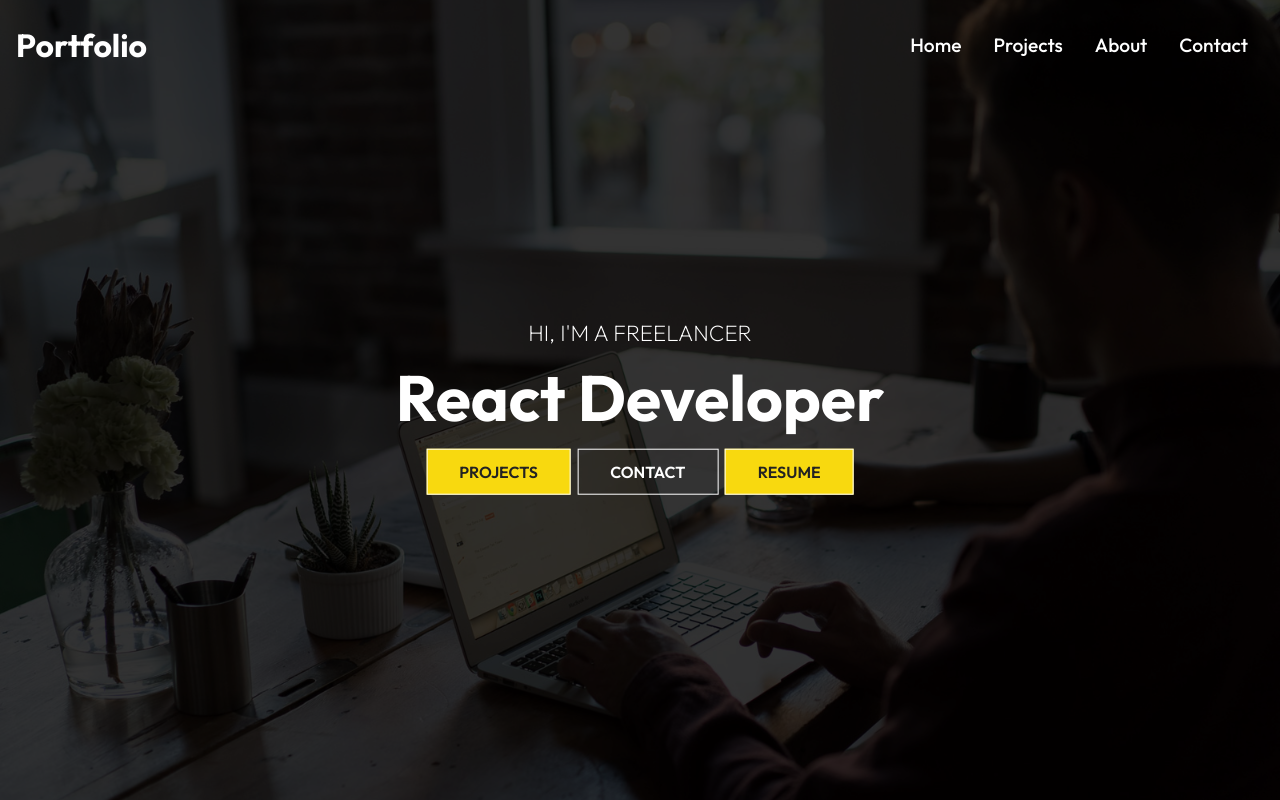
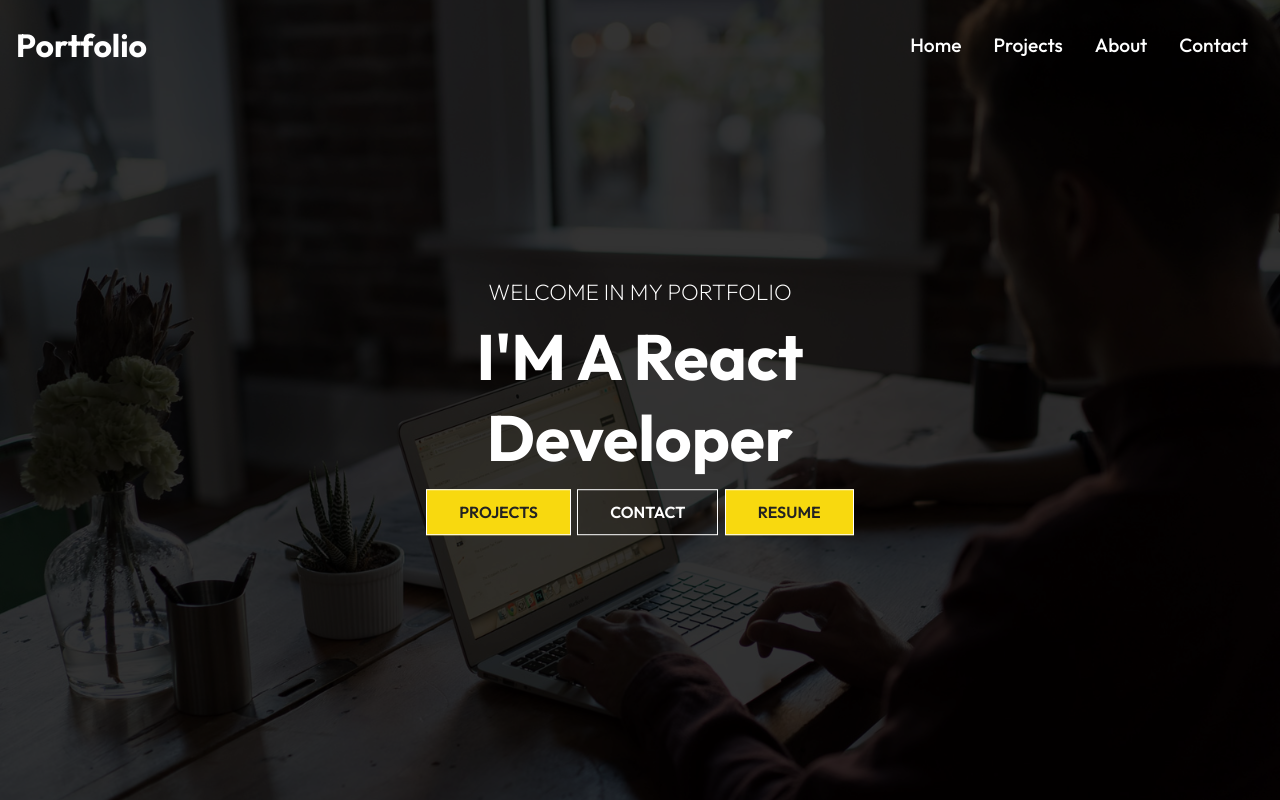
Before and after one commit to kartikmahajan5688/Myportfolio, a React (Create React App) app: page / in a window 1280 px wide. Shown: the top 800 px of the page. Built offline with nearby package versions, Linux system fonts and the light colour scheme.

Commit message:
Updation In Landing Page

```diff
--- a/src/components/HeroImg.js
+++ b/src/components/HeroImg.js
@@ -17,8 +17,8 @@ const HeroImg = () => {
         />
       </div>
       <div className="content">
-        <p>HI, I'M A FREELANCER</p>
-        <h1>React Developer</h1>
+        <p>WELCOME IN MY PORTFOLIO</p>
+        <h1>I'M A React Developer</h1>
         <div>
           <Link to="/projects"
       className="btn">PROJECTS</Link>
```
Also changed, not shown: 1 other file (tests, documents, lock files or other folders).
